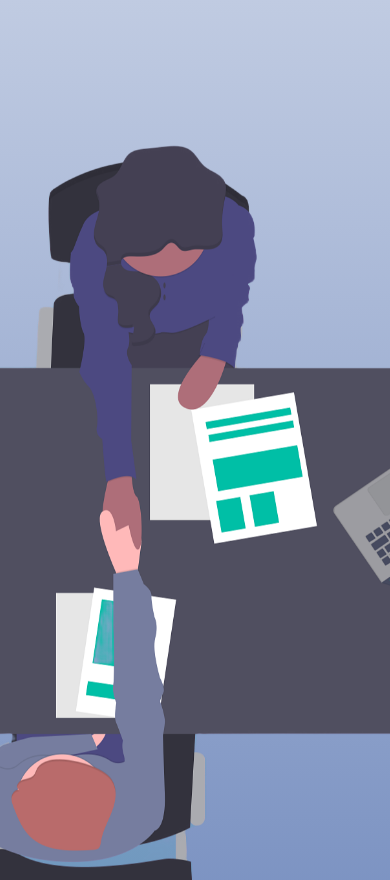
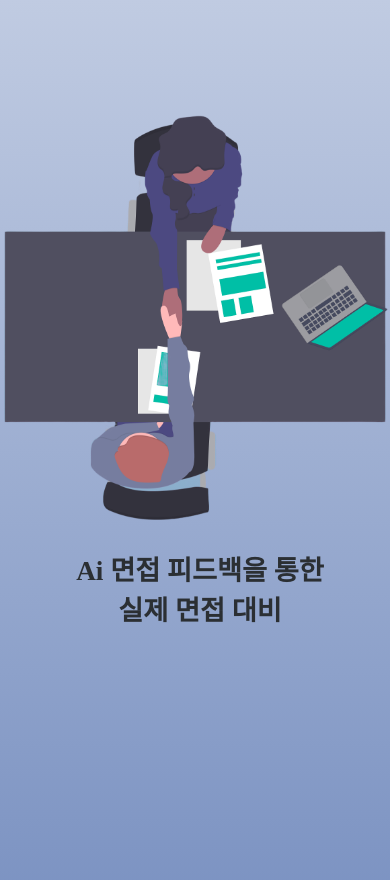
Before and after one commit to jokangmin/TalkTalkInterview_Ai, a React (Vite) app: page / in a window 390 px wide. Shown: the part 829-1709 px from the top of the page. Built offline with nearby package versions, Linux system fonts and the light colour scheme.

Commit message:
index 화면 기본 반응형 작업

```diff
--- a/src/assets/css/Main/Index.module.css
+++ b/src/assets/css/Main/Index.module.css
@@ -95,7 +95,6 @@ html, body {
     color:rgb(43, 47, 51);
 }
 
-
 /* --------------------------- */
 /* 세 번째 섹션 */
 .sec03 {
@@ -107,7 +106,7 @@ html, body {
     z-index: 100;
 }
 
-.bgWrapper3{
+.bgWrapper3 {
     width: 100vw;
     height: 100vh;
     overflow: hidden;
@@ -119,14 +118,13 @@ html, body {
     margin-right: 100px;
 }
 
-.bgWrapper3 img{
+.bgWrapper3 img {
     text-align: right;
     width: 550px;
-    height: 890px;
     margin-top: 75px;
 }
 
-.phone{
+.phone {
     position: absolute;
     background-image: url(/src/assets/image/phone_image.png);
     background-size: cover;
@@ -169,7 +167,6 @@ html, body {
     line-height: 1.5;
 }
 
-
 /* --------------------------- */
 
 /* --------------------------- */
@@ -194,3 +191,94 @@ html, body {
         transform: translateX(-50%) translateY(10px);
     }
 }
+
+/* 반응형 웹 디자인 적용 */
+@media (max-width: 1024px) {
+    .bgWrapper2{
+        display: block;
+    }
+
+    .bgWrapper2 img {
+        width: 600px;
+    }
+
+    .bgWrapper2 p {
+        font-size: 2rem;
+    }
+
+    .bgWrapper3{
+        margin-right: 0px;
+    }
+
+    .bgWrapper3 img {
+        width: 400px;
+    }
+
+    .ai_description {
+        width: 70%;
+        padding: 20px;
+        margin-left: 0px;
+    }
+}
+
+@media (max-width: 768px) {
+    .sec02 {
+        flex-direction: column;
+    }
+
+    .bgWrapper2 img {
+        width: 500px;
+    }
+
+    .bgWrapper2 p {
+        font-size: 1.8rem;
+    }
+
+    .sec03 {
+        flex-direction: column;
+
+    }
+
+    .bgWrapper3 img {
+        width: 350px;
+        margin-left: 20%;
+    }
+
+    .ai_description {
+        width: 80%;
+    }
+}
+
+@media (max-width: 480px) {
+    .bgWrapper2 img {
+        width: 100%;
+    }
+
+    .bgWrapper2 p {
+        font-size: 1.7rem;
+        text-align: center;
+        margin-top: 20px;
+    }
+
+    .ai_description {
+        width: 80%;
+        padding: 15px;
+    }
+
+    .ai_description h2 {
+        font-size: 1.5rem;
+    }
+
+    .ai_description p {
+        font-size: 1rem;
+    }
+
+    .phone {
+        background-position-y: -31px;
+        width: 160px;
+        height: 303px;
+        z-index: 800;
+        margin-right: -11px;
+        margin-top: 116px;
+    }
+}
```
